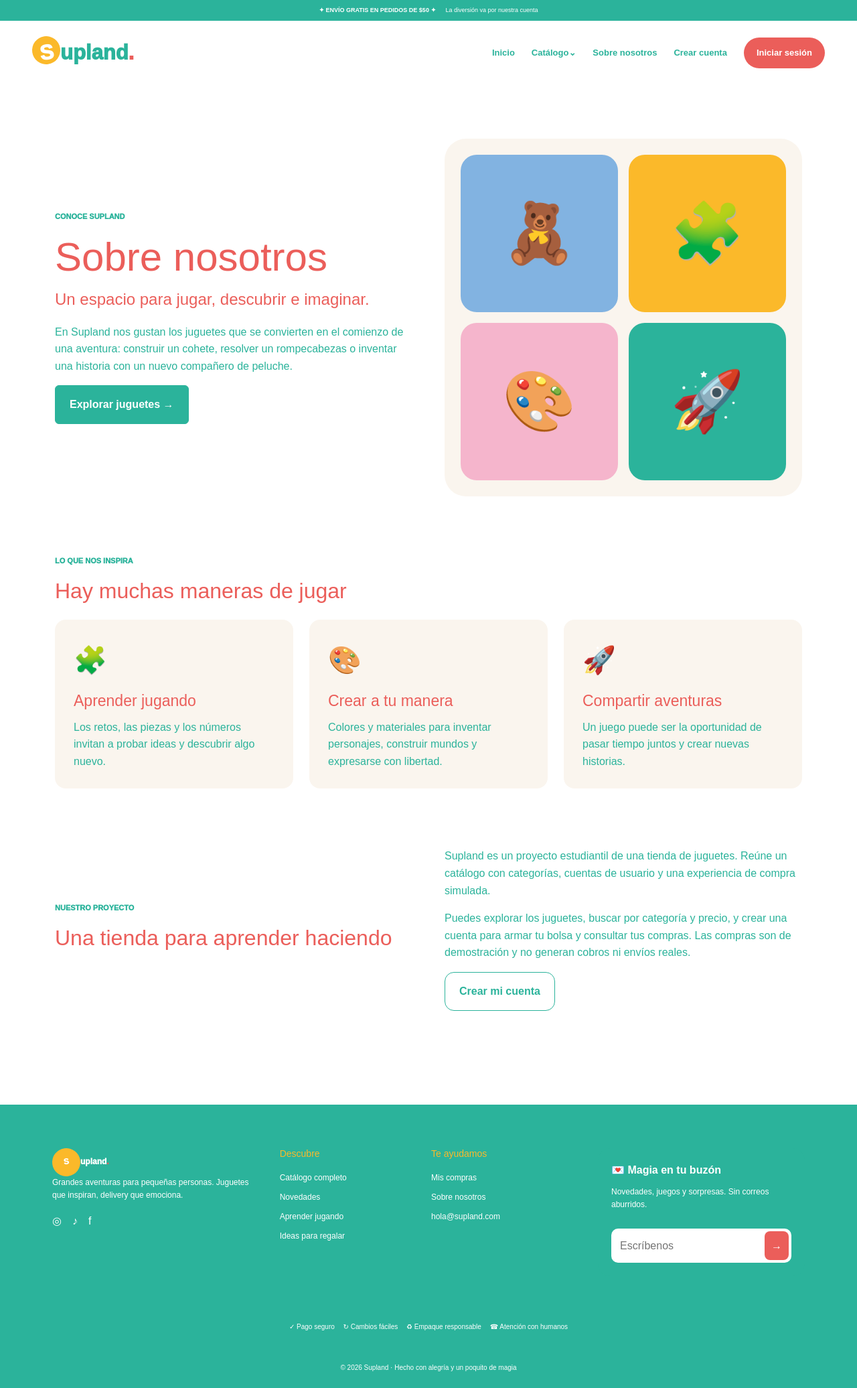
After one commit to Kattyadom/SUPLAND, a PHP site: page /nosotros.php in a window 1280 px wide. The commit adds this page. Shown: the whole page at 67% size. Run offline with PHP 8.4, Linux system fonts and the light colour scheme; data comes from the database, SQL or seed files in the repository; data that the repository does not hold is empty.

Commit message:
about us

```diff
--- a/css/proyecto.css
+++ b/css/proyecto.css
@@ -168,19 +168,128 @@ input[type="radio"] {
     font-size: 32px;
 }
 
+.toy-grid {
+    display: grid;
+    grid-template-columns: repeat(3, minmax(0, 1fr));
+    gap: 24px;
+    align-items: stretch;
+}
+
 .toy-card {
     display: flex;
     flex-direction: column;
     overflow: hidden;
     border: 1px solid var(--sky);
-    border-radius: 8px;
+    border-radius: 16px;
+    min-width: 0;
+    background: var(--white);
 }
 
 .toy-image {
     display: grid;
     place-items: center;
     height: 220px;
+    flex-shrink: 0;
     font-size: 80px;
+}
+
+.toy-content {
+    display: flex;
+    flex-direction: column;
+    flex: 1;
+    padding: 24px;
+    overflow-wrap: anywhere;
+}
+
+.toy-title {
+    font-size: 24px;
+    line-height: 1.3;
+    min-height: 2.6em;
+    margin: 10px 0 12px;
+}
+
+.toy-description {
+    margin: 0 0 24px;
+    flex: 1;
+}
+
+.toy-bottom {
+    display: flex;
+    align-items: center;
+    justify-content: space-between;
+    gap: 16px;
+    margin-top: auto;
+    padding-top: 16px;
+    border-top: 1px solid var(--star);
+    min-height: 65px;
+}
+
+.toy-bottom strong {
+    font-size: 22px;
+    white-space: nowrap;
+}
+
+.toy-bottom a {
+    text-align: right;
+    font-size: 14px;
+    max-width: 145px;
+    text-decoration: underline;
+}
+
+.toy-bottom form { margin: 0; }
+
+/* Sobre nosotros */
+.about-intro, .about-story {
+    display: grid;
+    grid-template-columns: minmax(0, 1fr) minmax(0, 1fr);
+    align-items: center;
+    gap: 48px;
+    padding: 56px 0;
+}
+
+.about-intro h1 { font-size: clamp(36px, 5vw, 60px); }
+.about-lead { font-size: 24px; color: var(--crayon); }
+.about-intro p, .about-story p { max-width: 60ch; }
+
+.about-illustration {
+    display: grid;
+    grid-template-columns: repeat(2, minmax(0, 1fr));
+    gap: 16px;
+    background: var(--star);
+    padding: 24px;
+    border-radius: 32px;
+}
+
+.about-illustration span {
+    display: grid;
+    place-items: center;
+    aspect-ratio: 1;
+    border-radius: 24px;
+    background: var(--sky);
+    font-size: clamp(48px, 7vw, 88px);
+}
+.about-illustration span:nth-child(2) { background: var(--sun); }
+.about-illustration span:nth-child(3) { background: var(--candy); }
+.about-illustration span:nth-child(4) { background: var(--grass); }
+.about-values { padding: 32px 0; }
+.about-values > h2 { margin-bottom: 24px; }
+.value-grid { display: grid; grid-template-columns: repeat(3, minmax(0, 1fr)); gap: 24px; }
+.value-card { background: var(--star); border-radius: 16px; padding: 28px; }
+.value-card > span { font-size: 40px; }
+.value-card h3 { font-size: 23px; margin: 16px 0 12px; }
+.value-card p { margin: 0; }
+
+@media (max-width: 991px) {
+    .toy-grid { grid-template-columns: repeat(2, minmax(0, 1fr)); }
+    .about-intro, .about-story { gap: 28px; }
+    .value-grid { grid-template-columns: 1fr; }
+}
+
+@media (max-width: 575px) {
+    .toy-grid { grid-template-columns: minmax(0, 1fr); gap: 20px; }
+    .toy-title { min-height: 0; }
+    .about-intro, .about-story { grid-template-columns: minmax(0, 1fr); padding: 28px 0; }
+    .about-illustration { padding: 16px; }
 }
 
 .color-grass {
--- a/css/styles.css
+++ b/css/styles.css
@@ -103,7 +103,7 @@ nav>a,.drop>a {
 
 .delivery,.btn {
     background: var(--crayon);
-    color: var(--white)!important;
+    color: var(--white);
     padding: 13px 19px!important;
     border-radius: 999px;
     font-weight: 900;
--- a/index.php
+++ b/index.php
@@ -64,6 +64,7 @@ if ($error !== '') {
                         <em>Encendemos imaginación.</em>
                     </h2>
                     <p>Supland nació de una idea sencilla: cada juguete puede ser la puerta a una gran historia. Elegimos piezas seguras, duraderas y capaces de convertir cualquier tarde en una aventura.</p>
+                    <a class="btn action" href="nosotros.php">Conoce Supland →</a>
                     <div class="stats">
                         <span>
                             <b>+8K</b>familias felices</span>
--- /dev/null
+++ b/nosotros.php
@@ -0,0 +1,52 @@
+<?php
+$page = 'nosotros';
+require __DIR__ . '/php/preparar.php';
+header_view($titles[$page], $account);
+?>
+<section class="about-intro" aria-labelledby="about-title">
+    <div>
+        <p class="eyebrow">CONOCE SUPLAND</p>
+        <h1 id="about-title">Sobre nosotros</h1>
+        <p class="about-lead">Un espacio para jugar, descubrir e imaginar.</p>
+        <p>En Supland nos gustan los juguetes que se convierten en el comienzo de una aventura: construir un cohete, resolver un rompecabezas o inventar una historia con un nuevo compañero de peluche.</p>
+        <a class="btn action" href="productos.php">Explorar juguetes →</a>
+    </div>
+    <div class="about-illustration" aria-hidden="true">
+        <span>🧸</span><span>🧩</span><span>🎨</span><span>🚀</span>
+    </div>
+</section>
+
+<section class="about-values" aria-labelledby="values-title">
+    <p class="eyebrow">LO QUE NOS INSPIRA</p>
+    <h2 id="values-title">Hay muchas maneras de jugar</h2>
+    <div class="value-grid">
+        <article class="value-card">
+            <span aria-hidden="true">🧩</span>
+            <h3>Aprender jugando</h3>
+            <p>Los retos, las piezas y los números invitan a probar ideas y descubrir algo nuevo.</p>
+        </article>
+        <article class="value-card">
+            <span aria-hidden="true">🎨</span>
+            <h3>Crear a tu manera</h3>
+            <p>Colores y materiales para inventar personajes, construir mundos y expresarse con libertad.</p>
+        </article>
+        <article class="value-card">
+            <span aria-hidden="true">🚀</span>
+            <h3>Compartir aventuras</h3>
+            <p>Un juego puede ser la oportunidad de pasar tiempo juntos y crear nuevas historias.</p>
+        </article>
+    </div>
+</section>
+
+<section class="about-story" aria-labelledby="story-title">
+    <div>
+        <p class="eyebrow">NUESTRO PROYECTO</p>
+        <h2 id="story-title">Una tienda para aprender haciendo</h2>
+    </div>
+    <div>
+        <p>Supland es un proyecto estudiantil de una tienda de juguetes. Reúne un catálogo con categorías, cuentas de usuario y una experiencia de compra simulada.</p>
+        <p>Puedes explorar los juguetes, buscar por categoría y precio, y crear una cuenta para armar tu bolsa y consultar tus compras. Las compras son de demostración y no generan cobros ni envíos reales.</p>
+        <a class="btn secondary" href="registro.php">Crear mi cuenta</a>
+    </div>
+</section>
+<?php footer_view(); ?>
--- a/php/preparar.php
+++ b/php/preparar.php
@@ -40,5 +40,5 @@ $titles = [
     'editar_producto' => 'Modificar producto', 'ventas' => 'Ventas',
     'usuarios' => 'Usuarios registrados', 'comprar' => 'Tu bolsa',
     'mis_compras' => 'Mis compras', 'logout' => 'Cerrar sesión',
-    'configurar' => 'Crear administrador',
+    'configurar' => 'Crear administrador', 'nosotros' => 'Sobre nosotros',
 ];
--- a/php/vista.php
+++ b/php/vista.php
@@ -20,8 +20,8 @@ function header_view(string $title, ?array $account): void
     <meta name="viewport" content="width=device-width, initial-scale=1">
     <title><?= h($title) ?> | Supland</title>
     <link rel="stylesheet" href="https://cdn.jsdelivr.net/npm/bootstrap@5.3.3/dist/css/bootstrap.min.css">
-    <link rel="stylesheet" href="css/styles.css">
-    <link rel="stylesheet" href="css/proyecto.css">
+    <link rel="stylesheet" href="css/styles.css?v=<?= filemtime(__DIR__ . '/../css/styles.css') ?>">
+    <link rel="stylesheet" href="css/proyecto.css?v=<?= filemtime(__DIR__ . '/../css/proyecto.css') ?>">
 </head>
 <body>
     <div class="promo">✦ ENVÍO GRATIS EN PEDIDOS DE $50 ✦ <span>La diversión va por nuestra cuenta</span></div>
@@ -38,7 +38,7 @@ function header_view(string $title, ?array $account): void
                     <?php endforeach; ?>
                 </div>
             </div>
-            <a href="index.php#nosotros">Sobre nosotros</a>
+            <a href="nosotros.php">Sobre nosotros</a>
             <?php if (!$account): ?>
                 <a href="registro.php">Crear cuenta</a>
                 <a class="delivery" href="login.php">Iniciar sesión</a>
@@ -84,7 +84,7 @@ function footer_view(): void
             <div>
                 <h3>Te ayudamos</h3>
                 <a href="mis_compras.php">Mis compras</a>
-                <a href="index.php#nosotros">Sobre nosotros</a>
+                <a href="nosotros.php">Sobre nosotros</a>
                 <a href="mailto:hola@supland.com">hola@supland.com</a>
             </div>
             <div class="news">
@@ -108,18 +108,17 @@ function footer_view(): void
 
 function product_cards(array $products, ?array $account): void
 {
-    echo '<div class="row g-4">';
+    echo '<div class="toy-grid">';
     foreach ($products as $product) {
         $icon = [1 => '🧩', 2 => '🎨', 3 => '🚀', 4 => '🧸'][$product['id_categoria']] ?? '🎁';
         ?>
-        <div class="col-12 col-sm-6 col-lg-4">
-            <article class="toy-card h-100">
+            <article class="toy-card">
                 <div class="toy-image color-<?= h($product['color']) ?>" role="img" aria-label="<?= h($product['nombre_categoria']) ?>"><?= $icon ?></div>
-                <div class="p-4 d-flex flex-column flex-grow-1">
+                <div class="toy-content">
                     <small><?= h($product['nombre_categoria']) ?></small>
-                    <h2 class="h4 mt-2"><?= h($product['nombre_producto']) ?></h2>
-                    <p class="flex-grow-1"><?= h($product['descripcion']) ?></p>
-                    <div class="d-flex justify-content-between align-items-center gap-3">
+                    <h2 class="toy-title"><?= h($product['nombre_producto']) ?></h2>
+                    <p class="toy-description"><?= h($product['descripcion']) ?></p>
+                    <div class="toy-bottom">
                         <strong><?= money($product['precio']) ?></strong>
                         <?php if ($account && $account['tipo_usuario'] === 'cliente' && $product['cantidad'] > 0): ?>
                             <form method="post">
@@ -136,7 +135,6 @@ function product_cards(array $products, ?array $account): void
                     </div>
                 </div>
             </article>
-        </div>
         <?php
     }
     echo '</div>';
```
